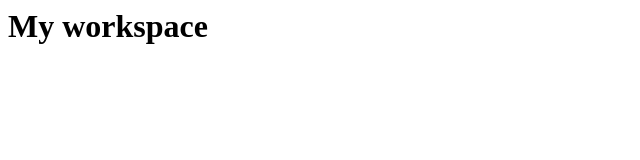
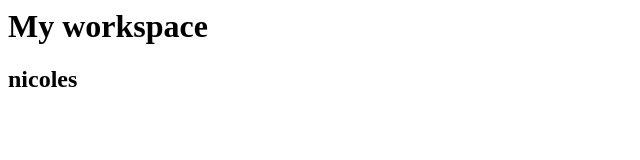
Before and after one commit to bhassan6621/git-workshop-walkthrough, a plain HTML site: page index.html in a window 1280 px wide. Shown: the full height of the page, 0-640 px from the left. Drawn offline with Linux system fonts and the light colour scheme.

Commit message:
added nicoles name

```diff
--- a/index.html
+++ b/index.html
@@ -1,3 +1,4 @@
 <html>
   <h1> My workspace </h1>
+  <h2> nicoles</h2>
 </html>
```
